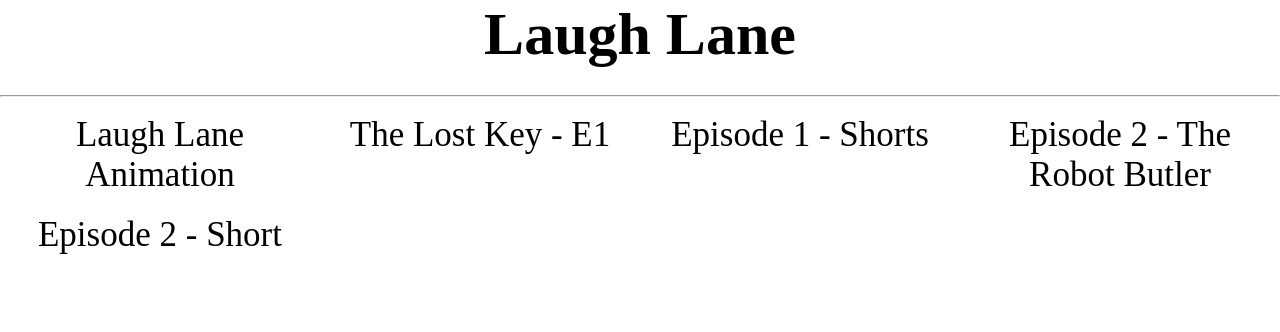
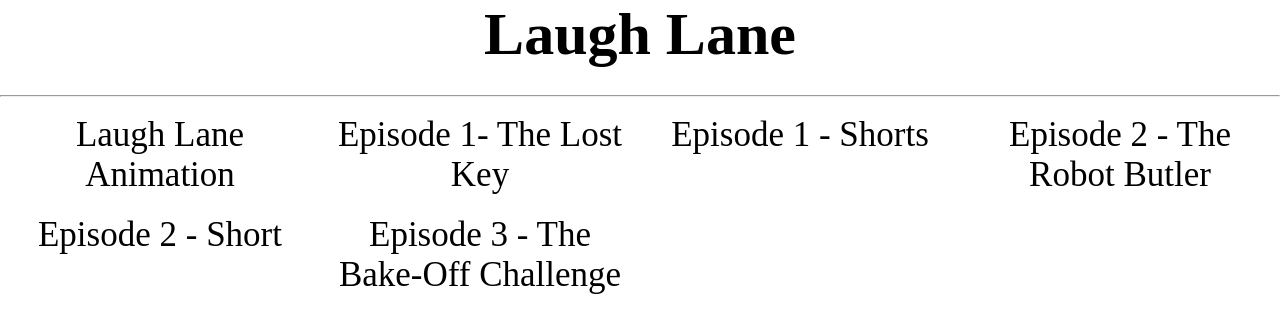
Before and after one commit to Alhedaya/Laugh-Lane-Season-1, a plain HTML site: page index.html in a window 1280 px wide. Drawn offline with Linux system fonts and the light colour scheme.

Commit message:
Update index.html

```diff
--- a/index.html
+++ b/index.html
@@ -215,7 +215,7 @@ href="laughlane.pptx">Laugh Lane Animation</a>
 
 <div class="dropshadow">
 <a style="text-decoration: none; color:black;" target="_blank"
-href="Episode 1-The Lost Key.pptx">The Lost Key - E1</a>
+href="Episode 1-The Lost Key.pptx">Episode 1- The Lost Key </a>
 </div>
 
 <div class="dropshadow">
@@ -232,6 +232,12 @@ href="episode2therobotbutler.pptx">Episode 2 - The Robot Butler</a>
 <div class="dropshadow">
 <a style="text-decoration: none; color:black;" target="_blank"
 href="episode2short.pptx">Episode 2 - Short</a>
+</div>
+
+
+<div class="dropshadow">
+<a style="text-decoration: none; color:black;" target="_blank"
+href="episode3thebakeoffdisaster.pptx">Episode 3 - The Bake-Off Challenge</a>
 </div>
 
 </div><br>
```
